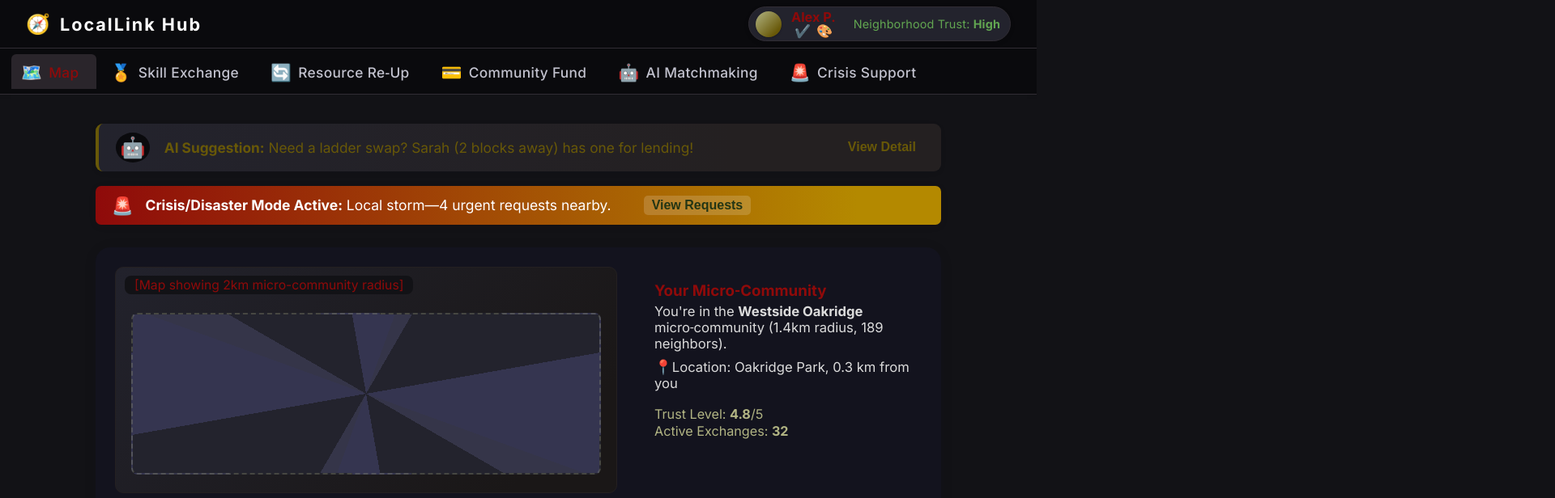
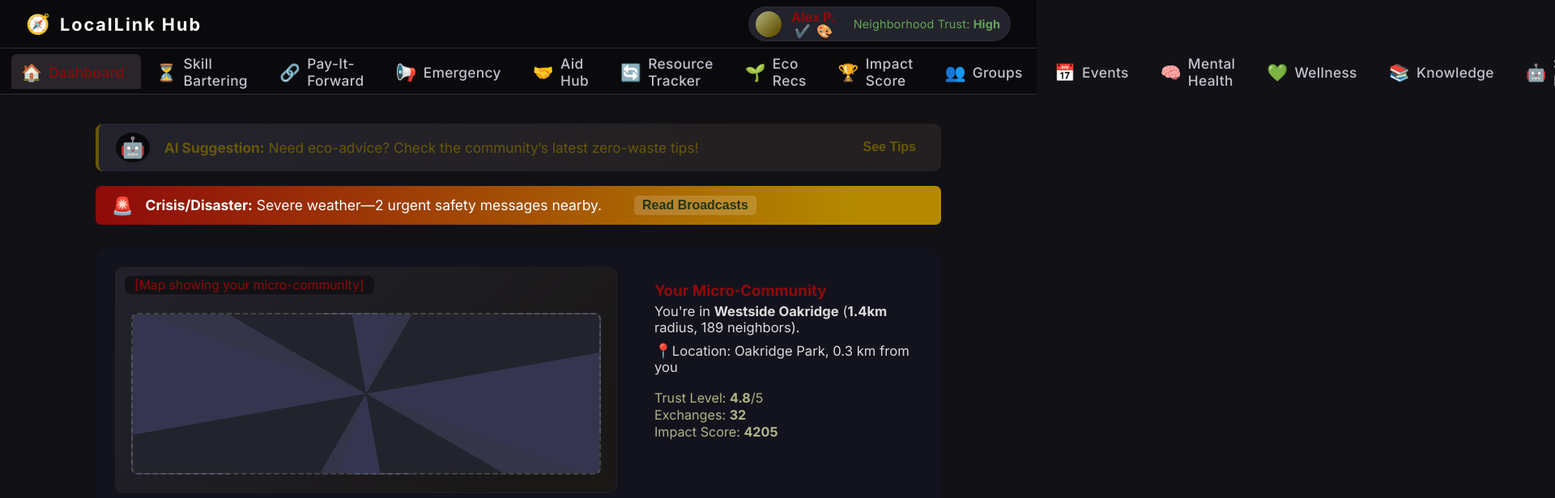
Before and after one commit to Workflow-Manager-admin/copy-of-locallink-hub-27050-locallink-hub-27050-c383a5c8-35673, a React (Create React App) app in the folder local_link_hub/: page / in a window 1280 px wide. Shown: the top 616 px of the page at 81% size, 1920 px wide, since content can reach past the window. Built offline with nearby package versions, Linux system fonts and the light colour scheme; the HTML template or start-up script is replaced by a standard one.

Commit message:
Auto-commit: Changes as of 2025-06-03T11:01:22.603322+00:00

```diff
--- a/local_link_hub/src/App.js
+++ b/local_link_hub/src/App.js
@@ -4,12 +4,22 @@ import "./App.css";
 // PUBLIC_INTERFACE
 function MainNavigation({ activeTab, onSelectTab }) {
   const tabs = [
-    { name: "Map", key: "map", icon: "🗺️" },
-    { name: "Skill Exchange", key: "skills", icon: "🏅" },
-    { name: "Resource Re‑Up", key: "resource", icon: "🔄" },
-    { name: "Community Fund", key: "fund", icon: "💳" },
-    { name: "AI Matchmaking", key: "ai", icon: "🤖" },
-    { name: "Crisis Support", key: "crisis", icon: "🚨" },
+    { name: "Dashboard", key: "dashboard", icon: "🏠" },
+    { name: "Skill Bartering", key: "skillbarter", icon: "⏳" },
+    { name: "Pay-It-Forward", key: "payforward", icon: "🔗" },
+    { name: "Emergency", key: "emergency", icon: "📢" },
+    { name: "Aid Hub", key: "aidhub", icon: "🤝" },
+    { name: "Resource Tracker", key: "resources", icon: "🔄" },
+    { name: "Eco Recs", key: "eco", icon: "🌱" },
+    { name: "Impact Score", key: "impact", icon: "🏆" },
+    { name: "Groups", key: "groups", icon: "👥" },
+    { name: "Events", key: "events", icon: "📅" },
+    { name: "Mental Health", key: "mental", icon: "🧠" },
+    { name: "Wellness", key: "wellness", icon: "💚" },
+    { name: "Knowledge", key: "knowledge", icon: "📚" },
+    { name: "Skill Recommender", key: "recommender", icon: "🤖" },
+    { name: "Impact Tracker", key: "tracker", icon: "📊" },
+    { name: "Disaster Tools", key: "disaster", icon: "🛡️" },
   ];
   return (
     <nav className="main-nav" aria-label="Main Navigation">
@@ -56,21 +66,32 @@ function AIBannerSuggestion() {
       <span className="ai-icon">🤖</span>
       <div>
         <strong>AI Suggestion:</strong>{" "}
-        <span>Need a ladder swap? Sarah (2 blocks away) has one for lending!</span>
+        <span>Need eco-advice? Check the community’s latest zero-waste tips!</span>
       </div>
-      <button className="btn-ghost" tabIndex={0}>View Detail</button>
+      <button className="btn-ghost" tabIndex={0}>See Tips</button>
     </div>
   );
 }
 
 // PUBLIC_INTERFACE
 function AlertBanner() {
-  // Placeholder: Show if crisis mode is active.
+  // Crisis broadcast placeholder
   return (
     <div className="alert-banner" aria-live="polite">
       <span className="alert-icon" role="img" aria-label="Alert">🚨</span>
-      <span><strong>Crisis/Disaster Mode Active:</strong> Local storm—4 urgent requests nearby.</span>
-      <button className="btn-ghost" tabIndex={0}>View Requests</button>
+      <span><strong>Crisis/Disaster:</strong> Severe weather—2 urgent safety messages nearby.</span>
+      <button className="btn-ghost" tabIndex={0}>Read Broadcasts</button>
+    </div>
+  );
+}
+
+// PUBLIC_INTERFACE
+function DashboardTab() {
+  return (
+    <div className="dashboard">
+      <AIBannerSuggestion />
+      <AlertBanner />
+      <MapView />
     </div>
   );
 }
@@ -81,20 +102,22 @@ function MapView() {
     <div className="map-view">
       <div className="map-placeholder">
         {/* Placeholder for a Map (interactive when implemented) */}
-        <div className="map-legend">[Map showing 2km micro-community radius]</div>
+        <div className="map-legend">[Map showing your micro-community]</div>
         <div className="map-skeleton"></div>
       </div>
       <div className="micro-community-info">
         <h3>Your Micro‑Community</h3>
-        <p>You're in the <strong>Westside Oakridge</strong> micro‑community (1.4km radius, 189 neighbors).</p>
+        <p>
+          You're in <strong>Westside Oakridge</strong> (<strong>1.4km</strong> radius, 189 neighbors).
+        </p>
         <p>
           <span className="map-pin-emoji" role="img" aria-label="Pin">📍</span>
           Location: Oakridge Park, 0.3 km from you
         </p>
-        {/* Place for community metrics/stats */}
         <div className="community-metrics">
           <span>Trust Level: <strong>4.8</strong>/5</span>
-          <span>Active Exchanges: <strong>32</strong></span>
+          <span>Exchanges: <strong>32</strong></span>
+          <span>Impact Score: <strong>4205</strong></span>
         </div>
       </div>
     </div>
@@ -102,73 +125,225 @@ function MapView() {
 }
 
 // PUBLIC_INTERFACE
-function SkillExchangeTab() {
+function SkillBarterTab() {
   return (
     <div className="tab-content">
-      <h2>Skill Exchange</h2>
+      <h2>Skill Bartering Tokens</h2>
       <p>
-        Browse neighbors' skills or offer your own. Earn badges through peer verifications or upload certificates!
+        Trade time or credits—exchange your skills for hours or community barter tokens. Track your balance and history.
       </p>
       <div className="placeholder-box">
-        <div className="placeholder-label">Skill cards & filters come here.</div>
+        <div className="placeholder-label">Barter wallet, transaction feed, offer/earn forms (placeholder).</div>
       </div>
     </div>
   );
 }
 
 // PUBLIC_INTERFACE
-function ResourceReupTab() {
+function PayItForwardTab() {
   return (
     <div className="tab-content">
-      <h2>Resource Re‑Up</h2>
-      <p>Give away or exchange items like books, tools, produce, etc.</p>
+      <h2>Pay-It-Forward Chain</h2>
+      <p>
+        Visualize the generosity chain—see who’s helped whom and inspire more good deeds in the community.
+      </p>
       <div className="placeholder-box">
-        <div className="placeholder-label">Resource list/feed comes here.</div>
+        <div className="placeholder-label">Chain visualization, gratitude stories (placeholder).</div>
       </div>
     </div>
   );
 }
 
 // PUBLIC_INTERFACE
-function CommunityFundTab() {
+function EmergencyTab() {
   return (
     <div className="tab-content">
-      <h2>Community Fund</h2>
+      <h2>Emergency Broadcasts</h2>
       <p>
-        Earn or contribute credits and support micro‑grants for neighbors in need.
+        Receive urgent messages (within your geofence) from neighbors or authorities. Broadcast requests for help fast.
       </p>
       <div className="placeholder-box">
-        <div className="placeholder-label">Fund interface & grant requests here.</div>
+        <div className="placeholder-label">Broadcast feed, create/view requests interface (placeholder).</div>
       </div>
     </div>
   );
 }
 
 // PUBLIC_INTERFACE
-function AIMatchmakingTab() {
+function AidHubTab() {
   return (
     <div className="tab-content">
-      <h2>AI Matchmaking</h2>
+      <h2>Local Aid Coordination Hub</h2>
       <p>
-        Smart suggestions for exchanges and matches powered by local needs & AI!
+        Connect with NGOs, see volunteer needs, and coordinate local efforts. Post or find aid requests.
       </p>
       <div className="placeholder-box">
-        <div className="placeholder-label">Suggested matches and requests here.</div>
+        <div className="placeholder-label">NGO/Org postings, volunteer signups, event list (placeholder).</div>
       </div>
     </div>
   );
 }
 
 // PUBLIC_INTERFACE
-function CrisisSupportTab() {
+function ResourceTrackerTab() {
   return (
     <div className="tab-content">
-      <h2>Crisis/Disaster Support</h2>
+      <h2>Resource Lifecycle Tracker</h2>
       <p>
-        Rapidly connect with verified neighbors for urgent help in emergencies.
+        Track the lifecycle of shared items—reused, donated, recycled. Help reduce local waste.
       </p>
       <div className="placeholder-box">
-        <div className="placeholder-label">Urgent help requests/offerings listed here.</div>
+        <div className="placeholder-label">Item histories, recycling leaderboards, stats (placeholder).</div>
+      </div>
+    </div>
+  );
+}
+
+// PUBLIC_INTERFACE
+function EcoRecsTab() {
+  return (
+    <div className="tab-content">
+      <h2>Eco-Friendly Recommendations</h2>
+      <p>
+        Suggestions for making posts, exchanges, and community actions greener and more sustainable.
+      </p>
+      <div className="placeholder-box">
+        <div className="placeholder-label">Green tips, eco-impact cards, actionable advice (placeholder).</div>
+      </div>
+    </div>
+  );
+}
+
+// PUBLIC_INTERFACE
+function ImpactScoreTab() {
+  return (
+    <div className="tab-content">
+      <h2>Community Impact Score</h2>
+      <p>
+        See your personal, group, and neighborhood stats: exchanges, hours, eco-points, and leaderboard ranking.
+      </p>
+      <div className="placeholder-box">
+        <div className="placeholder-label">Score dashboard, badges, leaderboard (placeholder).</div>
+      </div>
+    </div>
+  );
+}
+
+// PUBLIC_INTERFACE
+function GroupsTab() {
+  return (
+    <div className="tab-content">
+      <h2>Skill Circles & Interest Groups</h2>
+      <p>
+        Join, manage, or found groups: skill teams, eco clubs, volunteer crews, and more.
+      </p>
+      <div className="placeholder-box">
+        <div className="placeholder-label">Group directory, join/leave, chat (placeholder).</div>
+      </div>
+    </div>
+  );
+}
+
+// PUBLIC_INTERFACE
+function EventsTab() {
+  return (
+    <div className="tab-content">
+      <h2>Local Event Calendar</h2>
+      <p>
+        View and RSVP for community events, workshops, meetups, and drives.
+      </p>
+      <div className="placeholder-box">
+        <div className="placeholder-label">Event list, calendar, RSVP forms (placeholder).</div>
+      </div>
+    </div>
+  );
+}
+
+// PUBLIC_INTERFACE
+function MentalHealthTab() {
+  return (
+    <div className="tab-content">
+      <h2>Mental Health First-Aid Connect</h2>
+      <p>
+        Confidentially find volunteers or professionals for mental health support.
+      </p>
+      <div className="placeholder-box">
+        <div className="placeholder-label">Help directory, opt-in system, safety resources (placeholder).</div>
+      </div>
+    </div>
+  );
+}
+
+// PUBLIC_INTERFACE
+function WellnessTab() {
+  return (
+    <div className="tab-content">
+      <h2>Wellness & Check-In</h2>
+      <p>
+        Daily/weekly prompts for self check-in, mood tracking, peer wellness nudges.
+      </p>
+      <div className="placeholder-box">
+        <div className="placeholder-label">Mood tracker, check-in log, prompt generator (placeholder).</div>
+      </div>
+    </div>
+  );
+}
+
+// PUBLIC_INTERFACE
+function KnowledgeArchiveTab() {
+  return (
+    <div className="tab-content">
+      <h2>Local Knowledge Archive</h2>
+      <p>
+        Browse tips, tutorials, hacks, and Q&A. Search and add local knowledge.
+      </p>
+      <div className="placeholder-box">
+        <div className="placeholder-label">Search/browse UI for knowledge cards, post Q&A (placeholder).</div>
+      </div>
+    </div>
+  );
+}
+
+// PUBLIC_INTERFACE
+function SkillRecommenderTab() {
+  return (
+    <div className="tab-content">
+      <h2>AI-Powered Skill Recommender</h2>
+      <p>
+        Get personalized skill recommendations based on your interests, needs, and neighborhood gaps.
+      </p>
+      <div className="placeholder-box">
+        <div className="placeholder-label">Recommended skill cards, AI explainer (placeholder).</div>
+      </div>
+    </div>
+  );
+}
+
+// PUBLIC_INTERFACE
+function TrackerTab() {
+  return (
+    <div className="tab-content">
+      <h2>Impact Tracker Dashboard</h2>
+      <p>
+        Visual stats: your skill hours, eco impact, volunteering, and community milestones.
+      </p>
+      <div className="placeholder-box">
+        <div className="placeholder-label">Impact charts, milestones visualization (placeholder).</div>
+      </div>
+    </div>
+  );
+}
+
+// PUBLIC_INTERFACE
+function DisasterToolsTab() {
+  return (
+    <div className="tab-content">
+      <h2>Disaster Readiness Tools</h2>
+      <p>
+        Quickly prep for emergencies—access checklists, shelter maps, and volunteer dashboards.
+      </p>
+      <div className="placeholder-box">
+        <div className="placeholder-label">Guide/checklist cards, live shelter map (placeholder).</div>
       </div>
     </div>
   );
@@ -176,7 +351,7 @@ function CrisisSupportTab() {
 
 // PUBLIC_INTERFACE
 function MainContainer() {
-  const [activeTab, setActiveTab] = useState("map");
+  const [activeTab, setActiveTab] = useState("dashboard");
 
   return (
     <div className="main-container app">
@@ -190,16 +365,22 @@ function MainContainer() {
       <div className="spacer-navbar" />
       <MainNavigation activeTab={activeTab} onSelectTab={setActiveTab} />
       <main className="main-content" tabIndex={0}>
-        <div className="dashboard">
-          <AIBannerSuggestion />
-          <AlertBanner />
-          {activeTab === "map" && <MapView />}
-          {activeTab === "skills" && <SkillExchangeTab />}
-          {activeTab === "resource" && <ResourceReupTab />}
-          {activeTab === "fund" && <CommunityFundTab />}
-          {activeTab === "ai" && <AIMatchmakingTab />}
-          {activeTab === "crisis" && <CrisisSupportTab />}
-        </div>
+        {activeTab === "dashboard" && <DashboardTab />}
+        {activeTab === "skillbarter" && <SkillBarterTab />}
+        {activeTab === "payforward" && <PayItForwardTab />}
+        {activeTab === "emergency" && <EmergencyTab />}
+        {activeTab === "aidhub" && <AidHubTab />}
+        {activeTab === "resources" && <ResourceTrackerTab />}
+        {activeTab === "eco" && <EcoRecsTab />}
+        {activeTab === "impact" && <ImpactScoreTab />}
+        {activeTab === "groups" && <GroupsTab />}
+        {activeTab === "events" && <EventsTab />}
+        {activeTab === "mental" && <MentalHealthTab />}
+        {activeTab === "wellness" && <WellnessTab />}
+        {activeTab === "knowledge" && <KnowledgeArchiveTab />}
+        {activeTab === "recommender" && <SkillRecommenderTab />}
+        {activeTab === "tracker" && <TrackerTab />}
+        {activeTab === "disaster" && <DisasterToolsTab />}
       </main>
       <footer className="footer">
         &copy; {new Date().getFullYear()} LocalLink Hub – Fostering hyper-local connections
```
Also changed, not shown: 2 other files (tests, documents, lock files or other folders).
